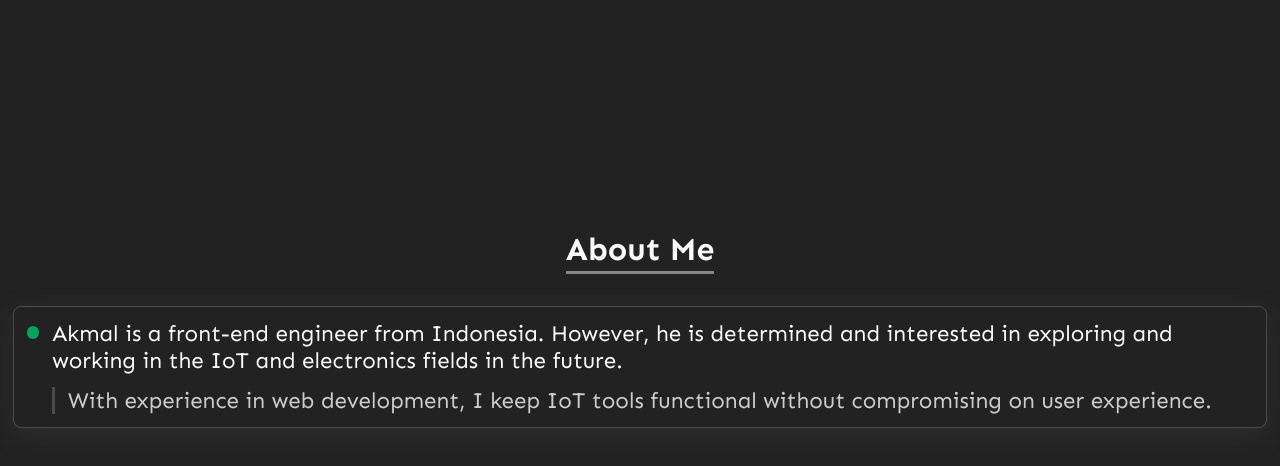
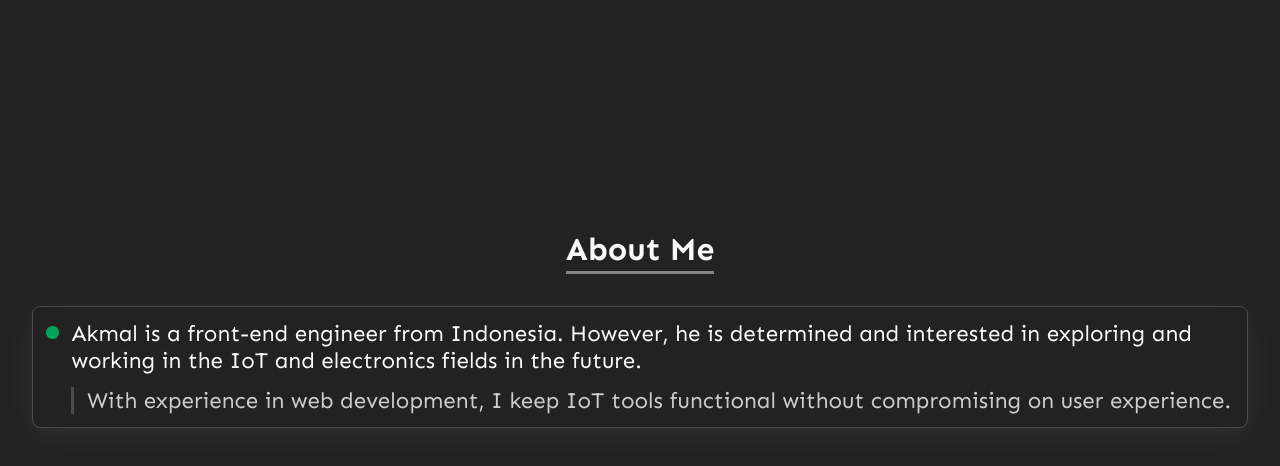
Before and after one commit to chivenskie/chivenskie.github.io, a plain HTML site: page index.html in a window 1280 px wide. Shown: the part 570-1036 px from the top of the page. Drawn offline with Linux system fonts and the light colour scheme; a web font is replaced by a local one.

Commit message:
Update style.css

```diff
--- a/assets/style.css
+++ b/assets/style.css
@@ -136,7 +136,7 @@ h2 {
     margin: 2rem 2rem 4rem 0;
 }
 .card-about {
-    margin: 2rem 0.8rem 4rem 0.8rem;
+    margin: 2rem 2rem 4rem 2rem;
 }
 .skills-text p:nth-child(1) {
     font-size: 1.4rem;
```
